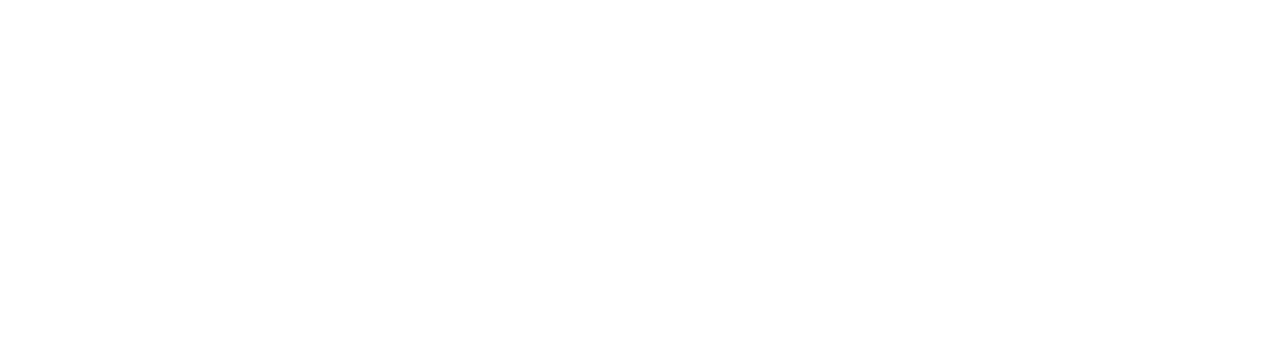
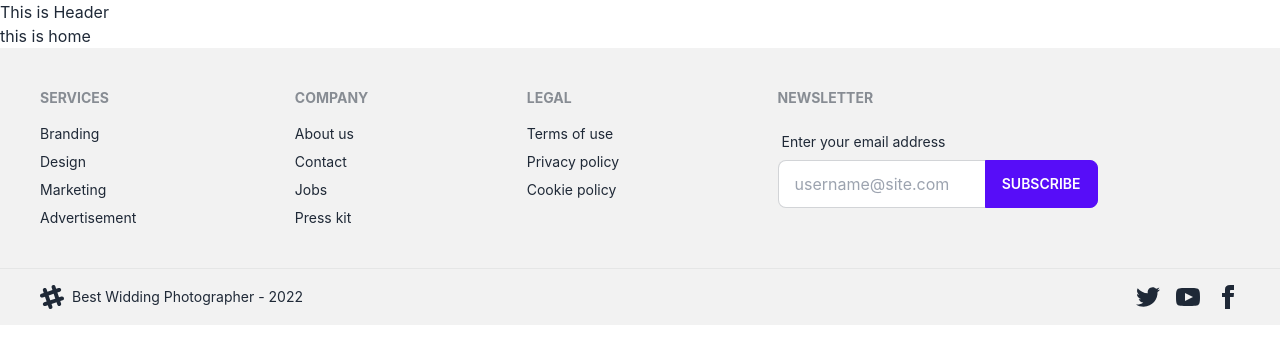
Before and after one commit to sl243/photography-client, a React (Create React App) app: page / in a window 1280 px wide. Shown: the top 364 px of the page. Built offline with nearby package versions, Linux system fonts and the light colour scheme.

Commit message:
added footer section

```diff
--- a/src/App.js
+++ b/src/App.js
@@ -5,7 +5,7 @@
 
 function App() {
   return (
-    <div className="App">
+    <div>
       <RouterProvider router={router}></RouterProvider>
     </div>
   );
--- a/src/Pages/Shared/Footer/Footer.js
+++ b/src/Pages/Shared/Footer/Footer.js
@@ -3,7 +3,53 @@
 const Footer = () => {
     return (
         <div>
-            <h1>This is Footer</h1>
+            <footer className="footer p-10 bg-base-200 text-base-content">
+                <div>
+                    <span className="footer-title">Services</span>
+                    <a href="/" className="link link-hover">Branding</a>
+                    <a href="/" className="link link-hover">Design</a>
+                    <a href="/" className="link link-hover">Marketing</a>
+                    <a href="/" className="link link-hover">Advertisement</a>
+                </div>
+                <div>
+                    <span className="footer-title">Company</span>
+                    <a href="/" className="link link-hover">About us</a>
+                    <a href="/" className="link link-hover">Contact</a>
+                    <a href="/" className="link link-hover">Jobs</a>
+                    <a href="/" className="link link-hover">Press kit</a>
+                </div>
+                <div>
+                    <span className="footer-title">Legal</span>
+                    <a href="/" className="link link-hover">Terms of use</a>
+                    <a href="/" className="link link-hover">Privacy policy</a>
+                    <a href="/" className="link link-hover">Cookie policy</a>
+                </div>
+                <div>
+                    <span className="footer-title">Newsletter</span>
+                    <div className="form-control w-80">
+                        <label className="label">
+                            <span className="label-text">Enter your email address</span>
+                        </label>
+                        <div className="relative">
+                            <input type="text" placeholder="username@site.com" className="input input-bordered w-full pr-16" />
+                            <button className="btn btn-primary absolute top-0 right-0 rounded-l-none">Subscribe</button>
+                        </div>
+                    </div>
+                </div>
+            </footer>
+            <footer className="footer px-10 py-4 border-t bg-base-200 text-base-content border-base-300">
+                <div className="items-center grid-flow-col">
+                    <svg width="24" height="24" viewBox="0 0 24 24" xmlns="http://www.w3.org/2000/svg" fillRule="evenodd" clipRule="evenodd" className="fill-current"><path d="M22.672 15.226l-2.432.811.841 2.515c.33 1.019-.209 2.127-1.23 2.456-1.15.325-2.148-.321-2.463-1.226l-.84-2.518-5.013 1.677.84 2.517c.391 1.203-.434 2.542-1.831 2.542-.88 0-1.601-.564-1.86-1.314l-.842-2.516-2.431.809c-1.135.328-2.145-.317-2.463-1.229-.329-1.018.211-2.127 1.231-2.456l2.432-.809-1.621-4.823-2.432.808c-1.355.384-2.558-.59-2.558-1.839 0-.817.509-1.582 1.327-1.846l2.433-.809-.842-2.515c-.33-1.02.211-2.129 1.232-2.458 1.02-.329 2.13.209 2.461 1.229l.842 2.515 5.011-1.677-.839-2.517c-.403-1.238.484-2.553 1.843-2.553.819 0 1.585.509 1.85 1.326l.841 2.517 2.431-.81c1.02-.33 2.131.211 2.461 1.229.332 1.018-.21 2.126-1.23 2.456l-2.433.809 1.622 4.823 2.433-.809c1.242-.401 2.557.484 2.557 1.838 0 .819-.51 1.583-1.328 1.847m-8.992-6.428l-5.01 1.675 1.619 4.828 5.011-1.674-1.62-4.829z"></path></svg>
+                    <p>Best Widding Photographer - 2022</p>
+                </div>
+                <div className="md:place-self-center md:justify-self-end">
+                    <div className="grid grid-flow-col gap-4">
+                        <a href="/"><svg xmlns="http://www.w3.org/2000/svg" width="24" height="24" viewBox="0 0 24 24" className="fill-current"><path d="M24 4.557c-.883.392-1.832.656-2.828.775 1.017-.609 1.798-1.574 2.165-2.724-.951.564-2.005.974-3.127 1.195-.897-.957-2.178-1.555-3.594-1.555-3.179 0-5.515 2.966-4.797 6.045-4.091-.205-7.719-2.165-10.148-5.144-1.29 2.213-.669 5.108 1.523 6.574-.806-.026-1.566-.247-2.229-.616-.054 2.281 1.581 4.415 3.949 4.89-.693.188-1.452.232-2.224.084.626 1.956 2.444 3.379 4.6 3.419-2.07 1.623-4.678 2.348-7.29 2.04 2.179 1.397 4.768 2.212 7.548 2.212 9.142 0 14.307-7.721 13.995-14.646.962-.695 1.797-1.562 2.457-2.549z"></path></svg></a>
+                        <a href="/"><svg xmlns="http://www.w3.org/2000/svg" width="24" height="24" viewBox="0 0 24 24" className="fill-current"><path d="M19.615 3.184c-3.604-.246-11.631-.245-15.23 0-3.897.266-4.356 2.62-4.385 8.816.029 6.185.484 8.549 4.385 8.816 3.6.245 11.626.246 15.23 0 3.897-.266 4.356-2.62 4.385-8.816-.029-6.185-.484-8.549-4.385-8.816zm-10.615 12.816v-8l8 3.993-8 4.007z"></path></svg></a>
+                        <a href="/"><svg xmlns="http://www.w3.org/2000/svg" width="24" height="24" viewBox="0 0 24 24" className="fill-current"><path d="M9 8h-3v4h3v12h5v-12h3.642l.358-4h-4v-1.667c0-.955.192-1.333 1.115-1.333h2.885v-5h-3.808c-3.596 0-5.192 1.583-5.192 4.615v3.385z"></path></svg></a>
+                    </div>
+                </div>
+            </footer>
         </div>
     );
 };
--- a/src/layout/Main/Main.js
+++ b/src/layout/Main/Main.js
@@ -1,9 +1,14 @@
 import React from 'react';
+import { Outlet } from 'react-router-dom';
+import Footer from '../../Pages/Shared/Footer/Footer';
+import Header from '../../Pages/Shared/Header/Header';
 
 const Main = () => {
     return (
         <div>
-
+            <Header></Header>
+            <Outlet></Outlet>
+            <Footer></Footer>
         </div>
     );
 };
```
Also changed, not shown: src/Router/Routes/Routes.js (+10 -1 lines).
